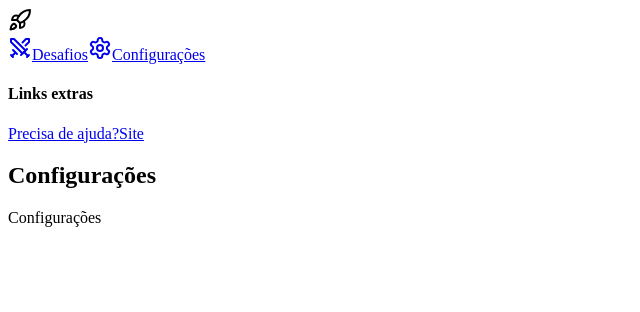
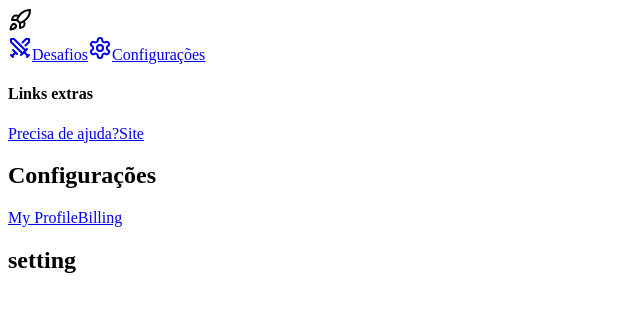
Before and after one commit to vbenedito/system-design-interview, a Next.js app: page /app/settings in a window 1280 px wide. Shown: the top 312 px of the page, without its empty margins (0-640 px from the left). Built offline with nearby package versions, Linux system fonts and the light colour scheme; no server answers.

Commit message:
feat: config initial settings page and layout

```diff
--- /dev/null
+++ b/src/app/app/settings/layout.tsx
@@ -0,0 +1,39 @@
+import {
+  DashboardPage,
+  DashboardPageHeader,
+  DashboardPageHeaderTitle,
+  DashboardPageMain,
+} from "@/components/dashboard/page";
+import {
+  DashboardSidebarNav,
+  DashboardSidebarNavMain,
+  DashboardSidebarNavLink,
+} from "@/components/dashboard/sidebar";
+import { PropsWithChildren } from "react";
+
+export default function Layout({ children }: PropsWithChildren) {
+  return (
+    <DashboardPage>
+      <DashboardPageHeader>
+        <DashboardPageHeaderTitle>Configurações</DashboardPageHeaderTitle>
+      </DashboardPageHeader>
+      <DashboardPageMain>
+        <div className="grid grid-cols-[16rem_1fr]">
+          <aside>
+            <DashboardSidebarNav>
+              <DashboardSidebarNavMain>
+                <DashboardSidebarNavLink href="/app/settings">
+                  My Profile
+                </DashboardSidebarNavLink>
+                <DashboardSidebarNavLink href="/app/settings/billing">
+                  Billing
+                </DashboardSidebarNavLink>
+              </DashboardSidebarNavMain>
+            </DashboardSidebarNav>
+          </aside>
+          <div>{children}</div>
+        </div>
+      </DashboardPageMain>
+    </DashboardPage>
+  );
+}
--- a/src/app/app/settings/page.tsx
+++ b/src/app/app/settings/page.tsx
@@ -1,17 +1,3 @@
-import {
-  DashboardPage,
-  DashboardPageHeader,
-  DashboardPageHeaderTitle,
-  DashboardPageMain,
-} from "@/components/dashboard/page";
-
 export default function Page() {
-  return (
-    <DashboardPage>
-      <DashboardPageHeader>
-        <DashboardPageHeaderTitle>Configurações</DashboardPageHeaderTitle>
-      </DashboardPageHeader>
-      <DashboardPageMain>Configurações</DashboardPageMain>
-    </DashboardPage>
-  );
+  return <h1>setting</h1>;
 }
```
